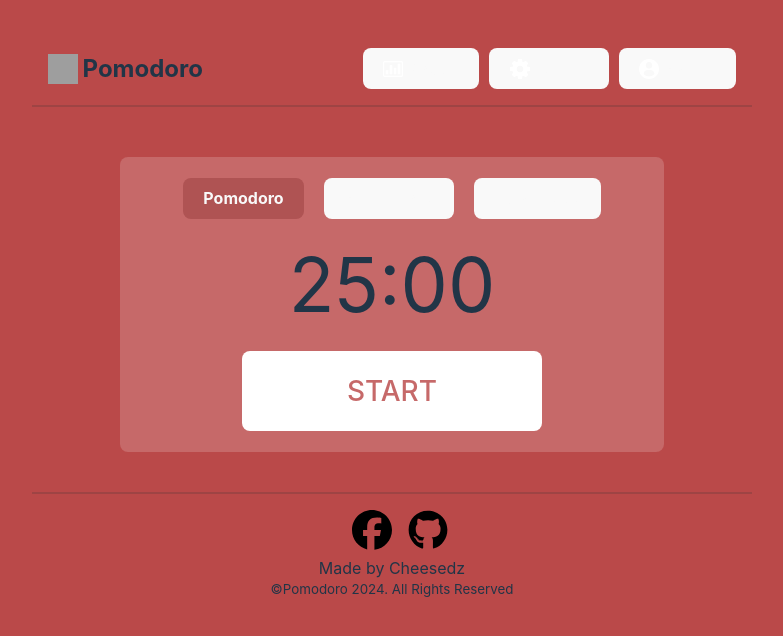
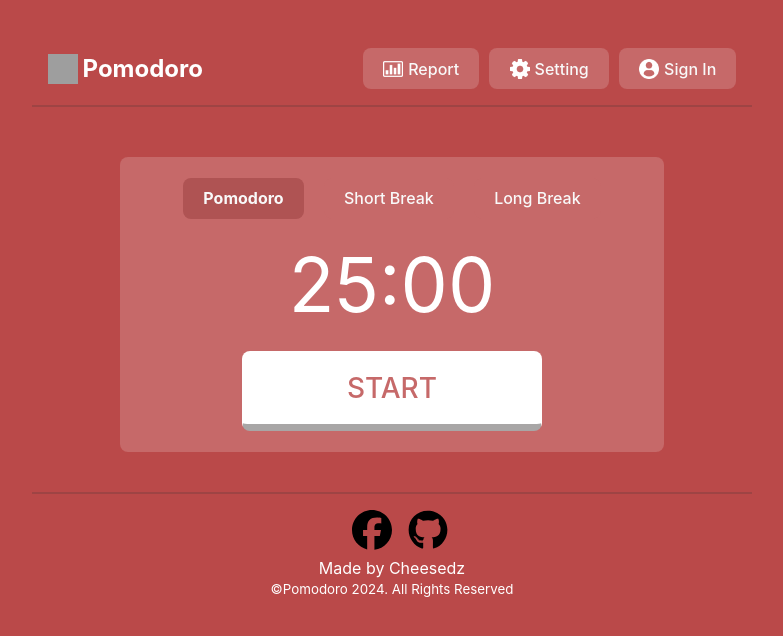
Before and after one commit to Cheesedz/pomodoro, a React (Vite) app: page / in a window 1280 px wide. Shown: the top 636 px of the page, without its empty margins (248-1031 px from the left). Built offline with nearby package versions, Linux system fonts and the light colour scheme; grey boxes are pictures that could not be loaded.

Commit message:
make timer work

```diff
--- a/src/App.jsx
+++ b/src/App.jsx
@@ -1,6 +1,4 @@
-import { useState } from 'react'
 import Header from './components/Header'
-import NavFunc from './components/NavFunc'
 import Timer from './components/Timer'
 import Footer from './components/Footer'
 import './App.css'
@@ -11,7 +9,6 @@
     <>
       <Header/>
       <div className='card'>
-        <NavFunc/>
         <Timer/>
       </div>
       <Footer/>
--- a/src/components/Timer.css
+++ b/src/components/Timer.css
@@ -2,7 +2,27 @@
     font-size: 75px;
 }
 
-.timer-button {
+.nav-button button.active {
+    font-weight: bolder;
+    background-color: #af5353;
+}
+
+.nav-button button {
+    margin: 10px;
+}
+
+
+.start-button {
+    width: 300px;
+    height: 80px;
+    background-color: #ffffff;
+    color: #c66969;
+    margin: 10px;
+    font-size: 175%;
+    border-bottom: 7px solid #a8a6a6;
+}
+
+.pause-button {
     width: 300px;
     height: 80px;
     background-color: #ffffff;
--- a/src/components/Timer.jsx
+++ b/src/components/Timer.jsx
@@ -1,10 +1,29 @@
-import React, { useState, useEffect, timerInterval } from 'react'
-import './Timer.css'
+import React, { useState, useEffect, useRef } from 'react';
+import './Timer.css';
 
 function Timer() {
-    const [activeButton, setActiveButton] = useState('START')
-    const [timer, setTimer] = useState(1500)
+    const [activeButton, setActiveButton] = useState('pomodoro');
+    const [buttonText, setButtonText] = useState('START');
+    const [timer, setTimer] = useState(1500);
     const [timerRunning, setTimerRunning] = useState(false);
+    const [pomoCount, setPomoCount] = useState(0);
+    const timerIntervalRef = useRef(null);
+    const notificationSoundRef = useRef(null);
+
+    const handleClick = (buttonType) => {
+        setActiveButton(buttonType);
+        if (buttonType === 'pomodoro') {
+            setTimer(1500);
+        } else if (buttonType === 'shortBreak') {
+            setTimer(300);
+        } else if (buttonType === 'longBreak') {
+            setTimer(600);
+            setPomoCount(0);
+        }
+        setTimerRunning(false);
+        setButtonText('START');
+        console.log('Current button:', activeButton)
+    };
 
     const formatTimer = (timeInSeconds) => {
         const minutes = Math.floor(timeInSeconds / 60);
@@ -12,51 +31,85 @@
         return `${minutes.toString().padStart(2, '0')}:${seconds.toString().padStart(2, '0')}`;
     };
 
-    // useEffect(() => {
-        const toggleTimer = () => {
+    useEffect(() => {
         if (timerRunning) {
-                console.log('Clock is not running')
-                clearInterval(timerInterval);
-                setTimerRunning(false);
-                setActiveButton('START');
-            } else {
-                console.log('Clock is running')
-                const timerInterval = setInterval(() => {
+            timerIntervalRef.current = setInterval(() => {
                 setTimer((prevTimer) => {
                     if (prevTimer > 0) {
                         return prevTimer - 1;
                     } else {
-                            clearInterval(timerInterval);
+                        clearInterval(timerIntervalRef.current);
                         setTimerRunning(false);
-                            setActiveButton('START');
+                        setButtonText('START');
+                        if (notificationSoundRef.current) {
+                            notificationSoundRef.current.play();
+                        }
+                        console.log(activeButton)
+                        if (activeButton === 'pomodoro') {
+                            setPomoCount((prevCount) => prevCount + 1);
+                        }
+
+                        console.log(pomoCount)
                         return 0;
                     }
                 });
             }, 1000);
-                setTimerRunning(true);
-                setActiveButton('PAUSE');
+        } else {
+            clearInterval(timerIntervalRef.current);
         }
+
+        return () => clearInterval(timerIntervalRef.current);
+    }, [timerRunning]);
+
+    useEffect(() => {
+        if (timer === 0 && !timerRunning) {
+            if (activeButton === 'pomodoro') {
+                if (pomoCount === 8) {
+                    handleClick('longBreak')
+                } else {
+                    handleClick('shortBreak');
+                }
+            } else {
+                handleClick('pomodoro');
+            }
+        }
+    }, [timer, timerRunning, activeButton, pomoCount]);
+
+    const handleButtonClick = () => {
+        setTimerRunning((prevTimerRunning) => !prevTimerRunning);
+        setButtonText((prevButtonText) => prevButtonText === 'START' ? 'PAUSE' : 'START');
     };
-    // })
 
-
-    return <>
+    return (
+        <>
+            <div className='nav-button'>
+                <button
+                    className={activeButton === 'pomodoro' ? 'active' : ''}
+                    onClick={() => handleClick('pomodoro')}>
+                    Pomodoro
+                </button>
+                <button
+                    className={activeButton === 'shortBreak' ? 'active' : ''}
+                    onClick={() => handleClick('shortBreak')}>
+                    Short Break
+                </button>
+                <button
+                    className={activeButton === 'longBreak' ? 'active' : ''}
+                    onClick={() => handleClick('longBreak')}>
+                    Long Break
+                </button>
+            </div>
             <div className='timer'>
                 {formatTimer(timer)}
             </div>
             <div>
-            <button className='timer-button '
-                onClick={() => {
-                    setActiveButton(activeButton==='START'?'PAUSE':'START');
-                    setTimerRunning(activeButton==='START'?false:true);
-                    console.log(timerRunning)
-                    toggleTimer();
-                }}
-            >
-                {activeButton}
+                <button className={buttonText === 'START' ? 'start-button' : 'pause-button'} onClick={handleButtonClick}>
+                    {buttonText}
                 </button>
             </div>
+            <audio ref={notificationSoundRef} src='/school-bell-199584.mp3' preload='auto'/>
         </>
+    );
 }
 
 export default Timer;
--- a/src/index.css
+++ b/src/index.css
@@ -53,18 +53,18 @@
 }
 button:focus,
 button:focus-visible {
-  outline: 4px auto -webkit-focus-ring-color;
+  outline: none;
 }
 
-@media (prefers-color-scheme: light) {
+@media (prefers-color-scheme: dark) {
   :root {
     color: #213547;
-    background-color: #ba4949;
+    background-color: #1b0303;
   }
   a:hover {
     color: #747bff;
   }
   button {
-    background-color: #f9f9f9;
+    background-color: #471e1e;
   }
 }
```
Also changed, not shown: 1 other file (tests, documents, lock files or other folders). Lines whose indentation alone changed are shown as unchanged.
